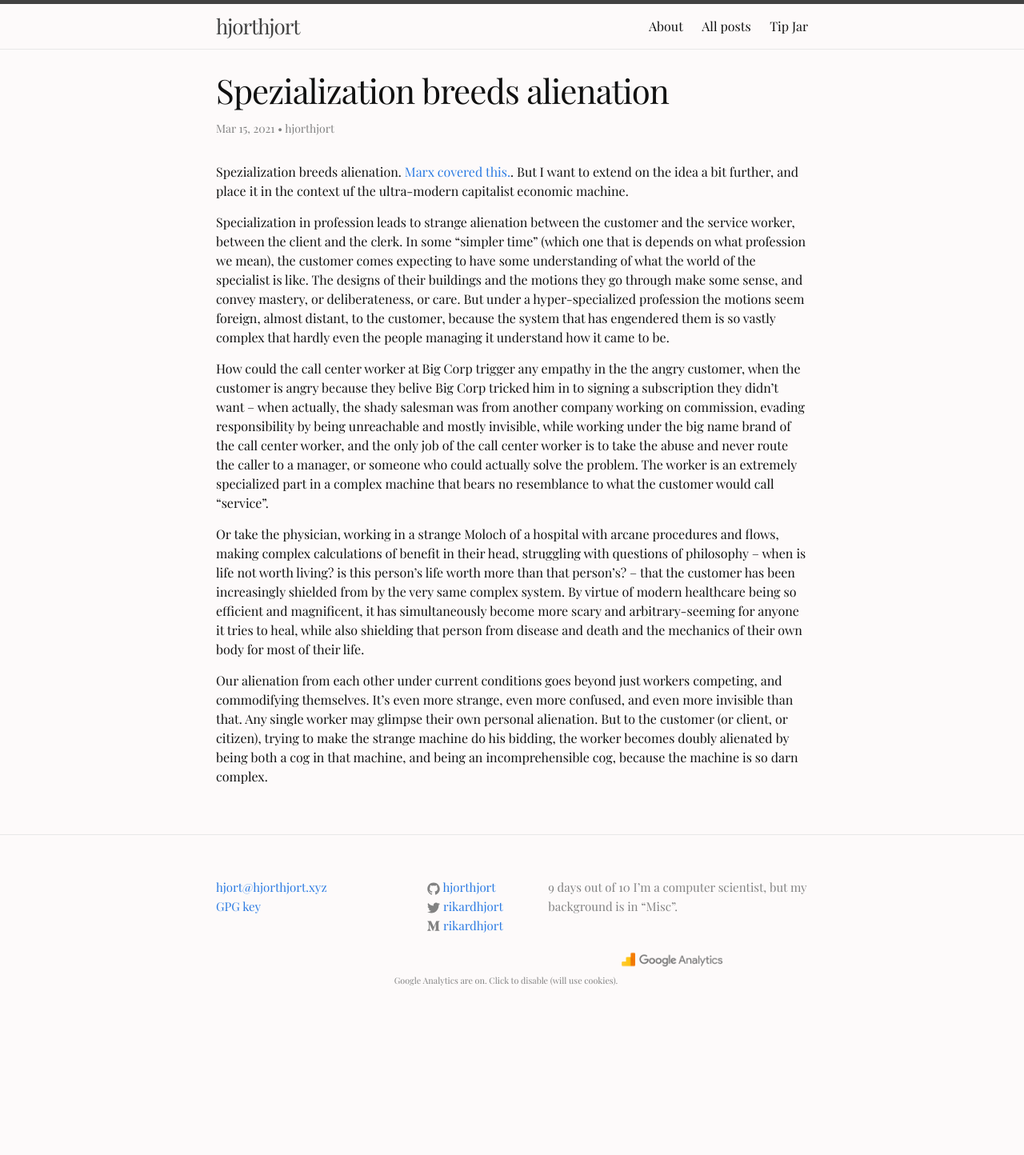
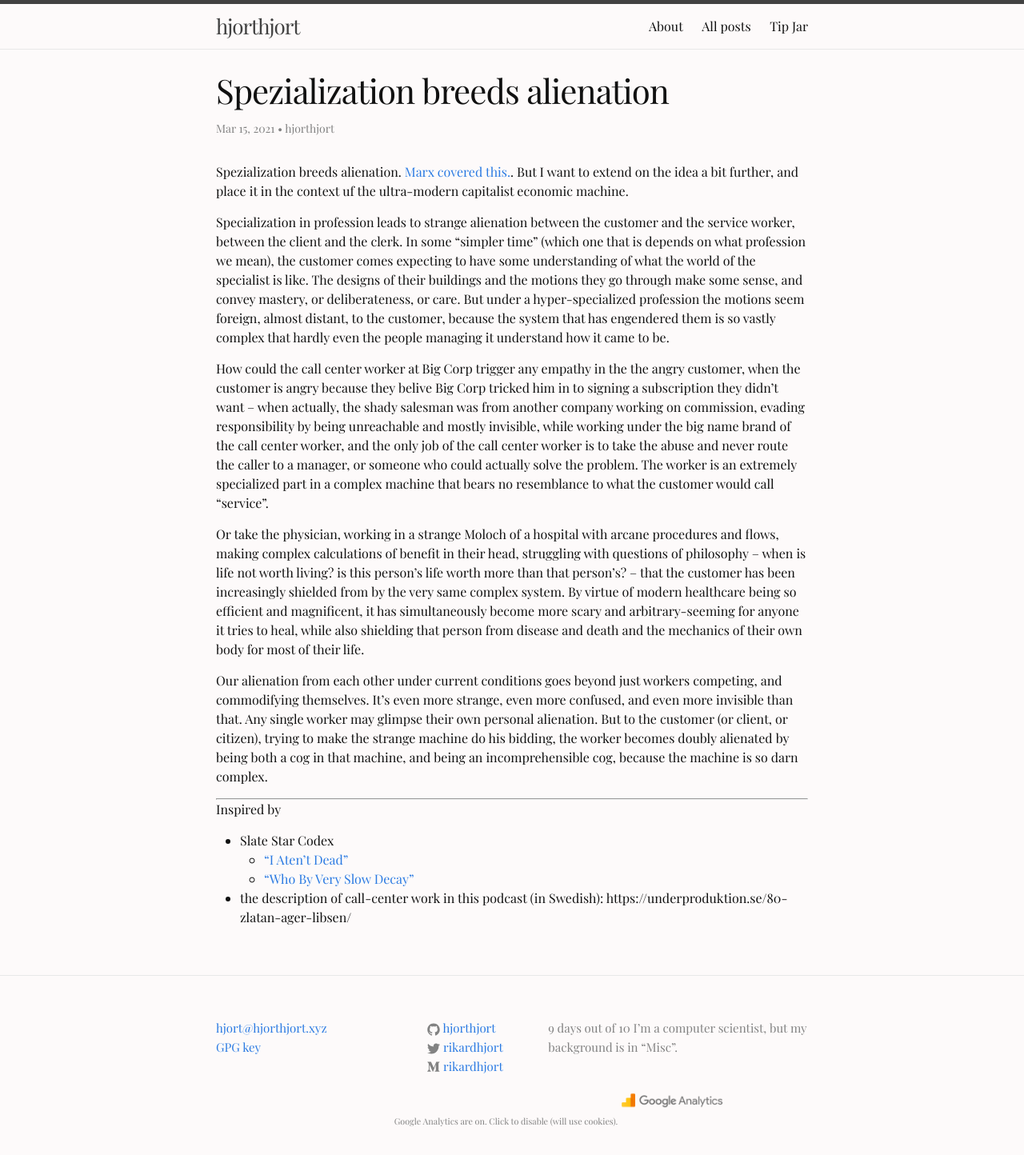
Before and after one commit to hjorthjort/hjorthjort.github.io, a Jekyll site: the page built from _posts/2021-03-15-specialization.markdown, in a window 1280 px wide. Shown: the whole page at 80% size. Built offline with Jekyll 4.4.1, drawn with Linux system fonts in a browser that asks for light colours; before the commit the page ends 1268 px from its top, so only the background shows below that.

Commit message:
inspired by

```diff
--- a/_posts/2021-03-15-specialization.markdown
+++ b/_posts/2021-03-15-specialization.markdown
@@ -47,3 +47,12 @@ their own personal alienation. But to the customer (or client, or citizen),
 trying to make the strange machine do his bidding, the worker becomes doubly
 alienated by being both a cog in that machine, and being an incomprehensible
 cog, because the machine is so darn complex.
+
+---
+
+Inspired by
+
+- Slate Star Codex
+  - ["I Aten't Dead"](https://slatestarcodex.com/2013/07/09/i-atent-dead/)
+  - ["Who By Very Slow Decay"](https://slatestarcodex.com/2013/07/17/who-by-very-slow-decay/)
+- the description of call-center work in this podcast (in Swedish): https://underproduktion.se/80-zlatan-ager-libsen/
```
